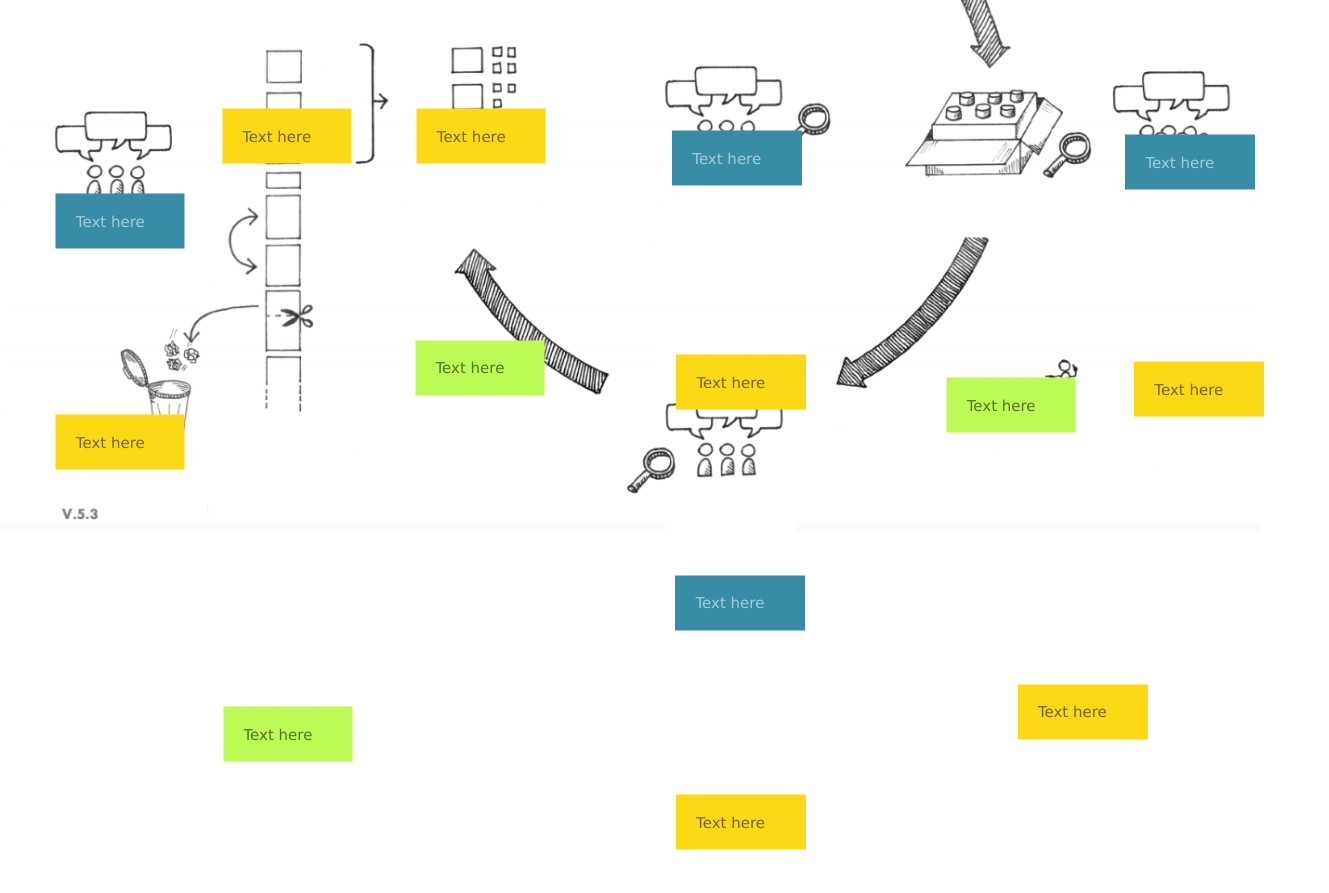
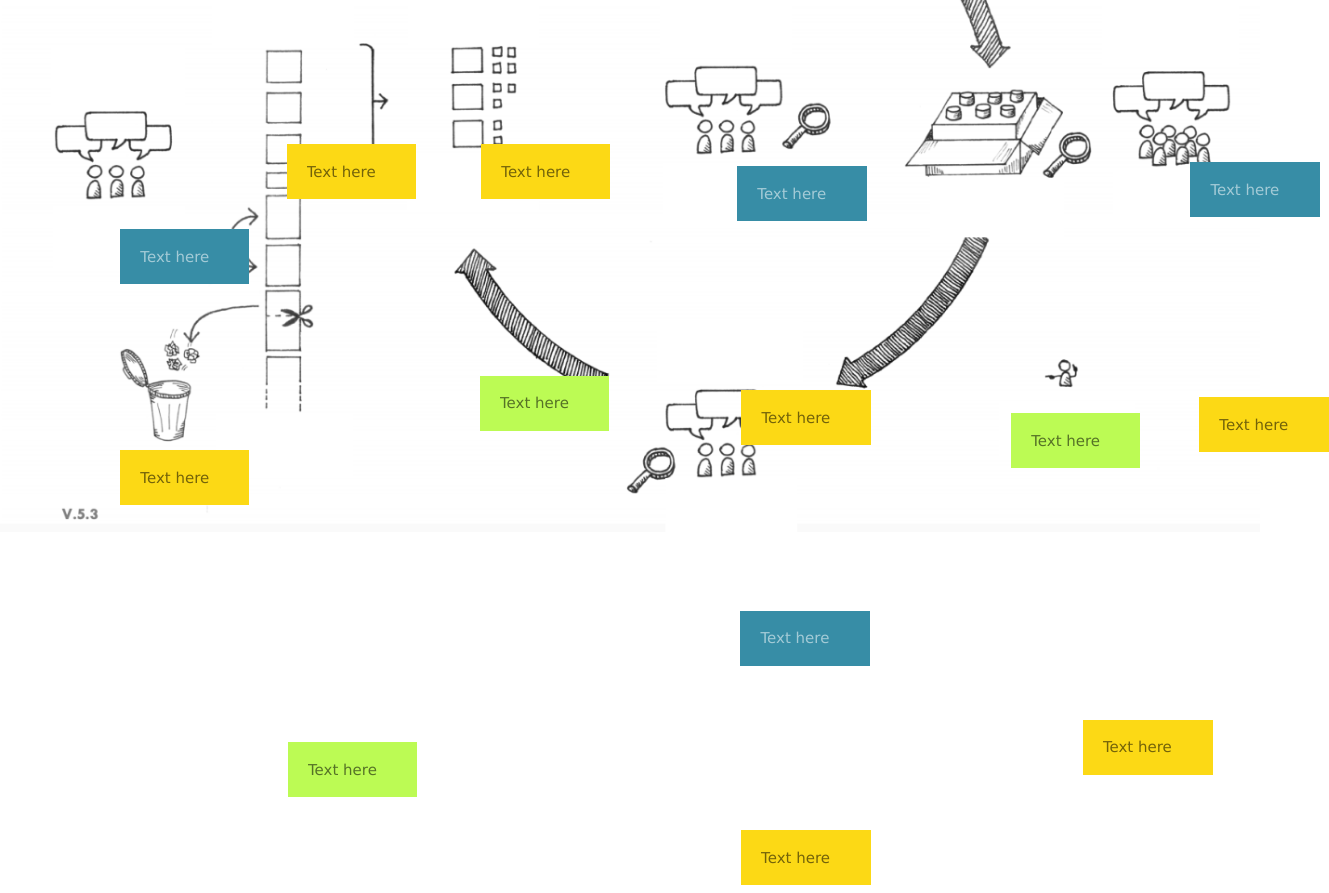
Before and after one commit to leanandagile2000/leanandagile2000.github.io, a plain HTML site: page index.html in a window 1280 px wide. Shown: the part 298-1191 px from the top of the page, 1329 px wide, since content can reach past the window. Before the commit the page ends 1156 px from the top, so only its background shows below. Drawn offline with nearby package versions, Linux system fonts and the light colour scheme.

Commit message:
Update index.html

```diff
--- a/index.html
+++ b/index.html
@@ -17,7 +17,7 @@
 		<div style = "position: absolute;
 				  top: 64.9%;
 				  left: 9.4%;
-				  transform: translate(-50%, -50%);">
+				  ">
 			<input type="text"
 					id="t2"
 					name="blue_1_box"
@@ -36,7 +36,7 @@
 	<div style = "position: absolute;
 				  top: 28%;
 				  left: 37.5%;
-				  transform: translate(-50%, -50%);">
+				  ">
 			<input type="text"
 					id="t1"
 					name="blue_2_box"
@@ -55,7 +55,7 @@
 	<div style = "position: absolute;
 				  top: 7.3%;
 				  left: 57%;
-				  transform: translate(-50%, -50%);">
+				  ">
 			<input type="text"
 					id="t1"
 					name="blue_3_box"
@@ -74,7 +74,7 @@
 	<div style = "position: absolute;
 				  top: 57%;
 				  left: 57.6%;
-				  transform: translate(-50%, -50%);">
+				  ">
 			<input type="text"
 					id="t2"
 					name="blue_4_box"
@@ -93,7 +93,7 @@
 	<div style = "position: absolute;
 				  top: 112.6%;
 				  left: 57.85%;
-				  transform: translate(-50%, -50%);">
+				  ">
 			<input type="text"
 					id="t2"
 					name="blue_5_box"
@@ -113,7 +113,7 @@
 	<div style = "position: absolute;
 				  top: 57.5%;
 				  left: 93%;
-				  transform: translate(-50%, -50%);">
+				  ">
 			<input type="text"
 					id="t3"
 					name="blue_6_box"
@@ -130,7 +130,7 @@
 	<div style = "position: absolute;
 				  top: 92.5%;
 				  left: 9.4%;
-				  transform: translate(-50%, -50%);">
+				  ">
 			<input type="text"
 					id="t2"
 					name="yellow_1_box"
@@ -149,7 +149,7 @@
 	<div style = "position: absolute;
 				  top: 54.3%;
 				  left: 22.4%;
-				  transform: translate(-50%, -50%);">
+				  ">
 			<input type="text"
 					id="t2"
 					name="yellow_2_box"
@@ -168,7 +168,7 @@
 	<div style = "position: absolute;
 				  top: 54.3%;
 				  left: 37.6%;
-				  transform: translate(-50%, -50%);">
+				  ">
 			<input type="text"
 					id="t2"
 					name="yellow_3_box"
@@ -187,7 +187,7 @@
 	<div style = "position: absolute;
 				  top: 85%;
 				  left: 57.92%;
-				  transform: translate(-50%, -50%);">
+				  ">
 			<input type="text"
 					id="t2"
 					name="yellow_4_box"
@@ -206,7 +206,7 @@
 	<div style = "position: absolute;
 				  top: 140%;
 				  left: 57.90%;
-				  transform: translate(-50%, -50%);">
+				  ">
 			<input type="text"
 					id="t2"
 					name="yellow_5_box"
@@ -225,7 +225,7 @@
 	<div style = "position: absolute;
 				  top: 126.2%;
 				  left: 84.6%;
-				  transform: translate(-50%, -50%);">
+				  ">
 			<input type="text"
 					id="t2"
 					name="yellow_6_box"
@@ -244,7 +244,7 @@
 	<div style = "position: absolute;
 				  top: 85.9%;
 				  left: 93.7%;
-				  transform: translate(-50%, -50%);">
+				  ">
 			<input type="text"
 					id="t2"
 					name="yellow_7_box"
@@ -263,7 +263,7 @@
 	<div style = "position: absolute;
 				  top: 129%;
 				  left: 22.5%;
-				  transform: translate(-50%, -50%);">
+				  ">
 			<input type="text"
 					id="t2"
 					name="green_1_box"
@@ -282,7 +282,7 @@
 	<div style = "position: absolute;
 				  top: 83.2%;
 				  left: 37.5%;
-				  transform: translate(-50%, -50%);">
+				  ">
 			<input type="text"
 					id="t2"
 					name="green_2_box"
@@ -301,7 +301,7 @@
 	<div style = "position: absolute;
 				  top: 87.9%;
 				  left: 79%;
-				  transform: translate(-50%, -50%);">
+				  ">
 			<input type="text"
 					id="t2"
 					name="green_3_box"
```
